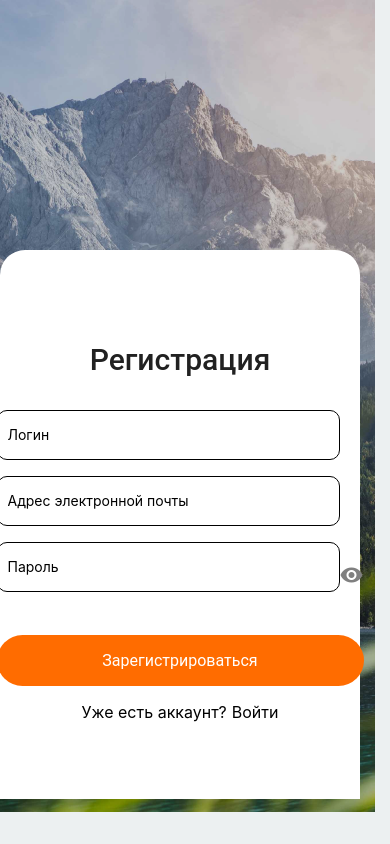
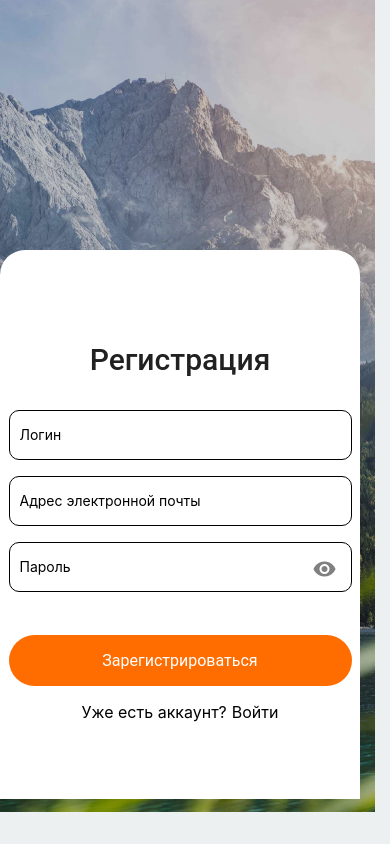
Before and after one commit to VladymyrBolgov/React-Native-project, a React Native app in the folder projectReactNative/: screen / in a window 390 px wide. Built offline with nearby package versions, Linux system fonts and the light colour scheme.

Commit message:
показать

```diff
--- a/projectReactNative/App.js
+++ b/projectReactNative/App.js
@@ -58,6 +58,7 @@ export default function App() {
                   keyboardType="email-address"
                   style={styles.input}
               />
+
              <View style={styles.inputContainer}>
                 <TextInput
                   value={password}
@@ -67,9 +68,14 @@ export default function App() {
                   secureTextEntry={!isPasswordVisible}
                   style={styles.inputPassword}
                 />
+                <View style={styles.passwordIcon}>
                   <TouchableWithoutFeedback onPress={togglePasswordVisibility}>
-                <MaterialCommunityIcons name={isPasswordVisible ? "eye-off" : "eye"} size={24} color="gray" />
+                      <MaterialCommunityIcons
+                        name={isPasswordVisible ? "eye-off" : "eye"}
+                        size={24}
+                        color="gray" />
                     </TouchableWithoutFeedback>
+                </View>
               </View>
 
                 <TouchableOpacity style={styles.button} onPress={onLogin}>
@@ -127,7 +133,6 @@ const styles = StyleSheet.create({
     color: '#212121',
   },
 
-
   input: {
     width: 343,
     height: 50,
@@ -141,12 +146,9 @@ const styles = StyleSheet.create({
   inputContainer: {
     flexDirection: 'row',
     alignItems: 'center',
-    // paddingVertical: 10,
-    // paddingHorizontal: 20,
   },
-
   inputPassword: {
-    // flex: 1,
+    flex: 1,
     width: 343,
     height: 50,
     padding: 10,
@@ -155,7 +157,11 @@ const styles = StyleSheet.create({
     marginBottom: 16,
     borderRadius: 10,
   },
-
+  passwordIcon: {
+    position: "absolute",
+    right: 15,
+    top: 15,
+  },
 
   button: {
     alignItems: "center",
```
Lines whose indentation alone changed are shown as unchanged.
